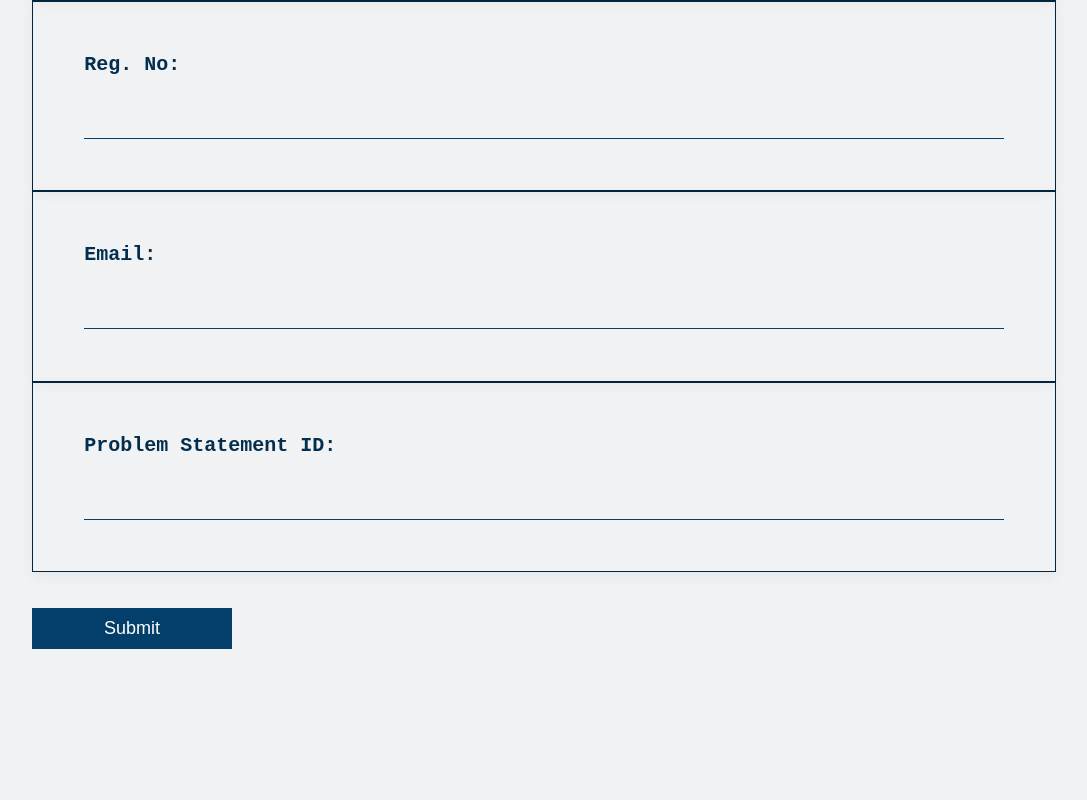
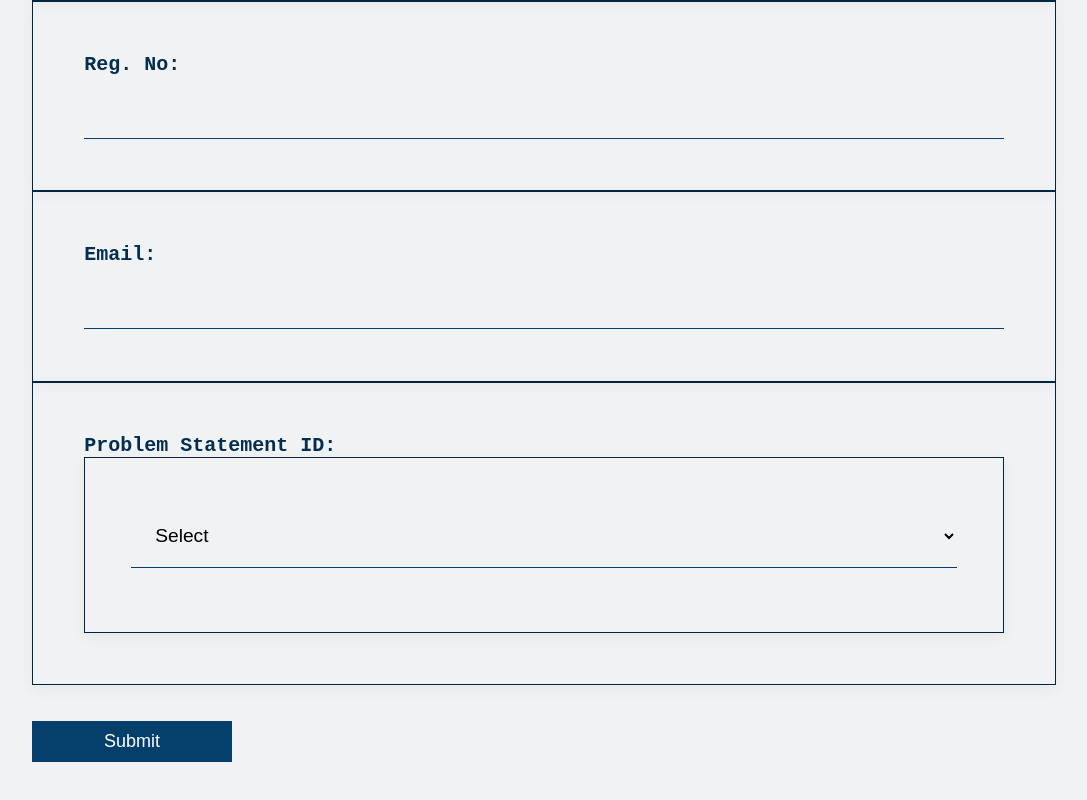
Before and after one commit to PRIYANKADHINAKAR2005/CollegeHackathon, a website: page public/register.html in a window 1280 px wide. Shown: the part 3181-3981 px from the top of the page, without its empty margins (96-1183 px from the left). Drawn offline with Linux system fonts and the light colour scheme.

Commit message:
Update register.html

```diff
--- a/public/register.html
+++ b/public/register.html
@@ -156,7 +156,21 @@
 
             <div class="box">
                 <label for="ProblemStatementId">Problem Statement ID:</label>
-                <input type="text" class="inp" id="ProblemStatementId" name="ProblemStatementId" required>
+              <div class="box">
+                <select id="ProblemStatementId">
+                    <option value="">Select</option>
+                    <option value="25B3PS001">25B3PS001</option>
+                    <option value="25B3PS002">25B3PS002</option>
+                    <option value="25B3PS003">25B3PS003</option>
+                    <option value="25B3PS004">25B3PS004</option>
+                    <option value="25B3PS005">25B3PS005</option>
+                    <option value="25B3PS006">25B3PS006</option>
+                    <option value="25B3PS007">25B3PS007</option>
+                    <option value="25B3PS008">25B3PS008</option>
+                    <option value="25B3PS009">25B3PS009</option>
+                    <option value="25B3PS010">25B3PS010</option>
+                </select>
+            </div>
             </div>
 
             <br><br>
```
